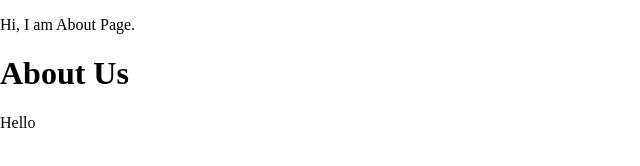
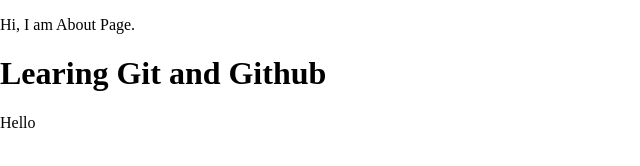
Before and after one commit to Venom0by0/learning-git, a plain HTML site: page about.html in a window 1280 px wide. Shown: the whole page, without its empty margins (0-640 px from the left). Drawn offline with Linux system fonts and the light colour scheme.

Commit message:
change about us to github

```diff
--- a/about.html
+++ b/about.html
@@ -8,7 +8,7 @@
     <p>Hi, I am About Page.</p>
 </head>
 <body>
-    <h1>About Us</h1>
+    <h1>Learing Git and Github</h1>
     <p>Hello</p>
 </body>
 </html>
```
